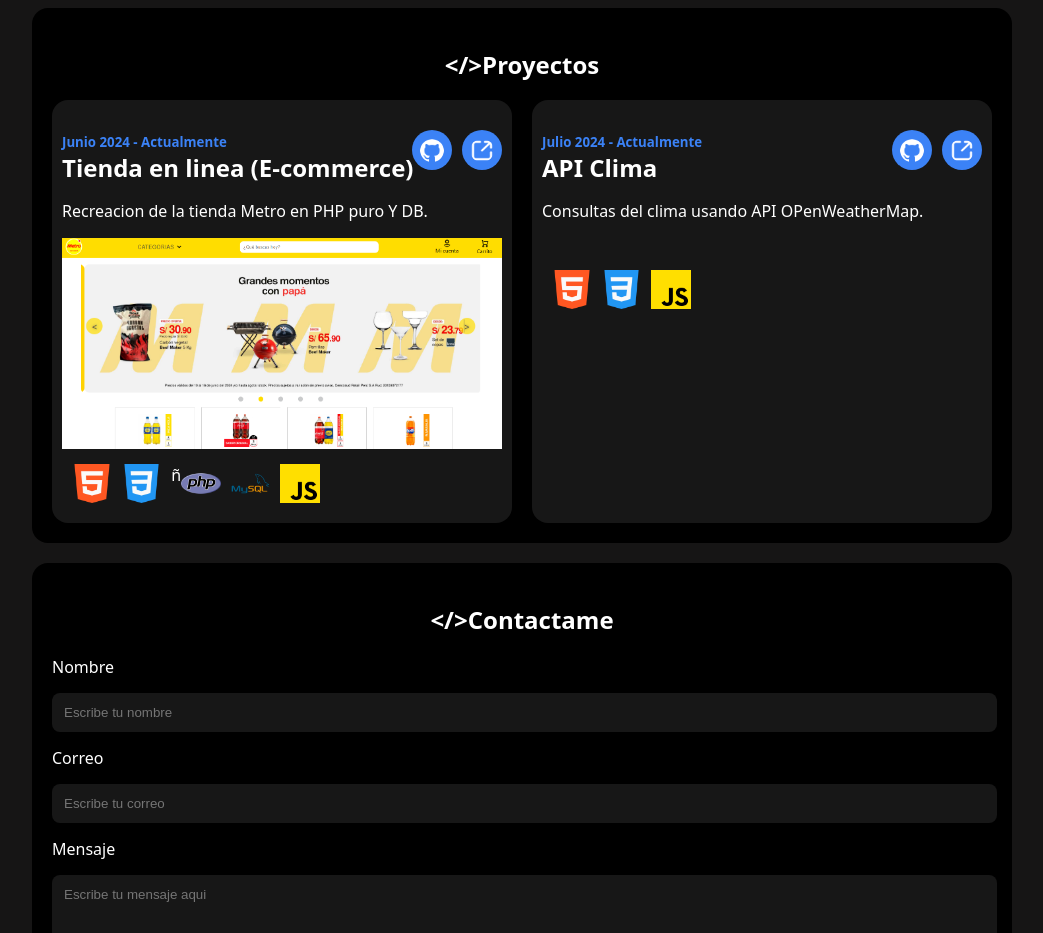
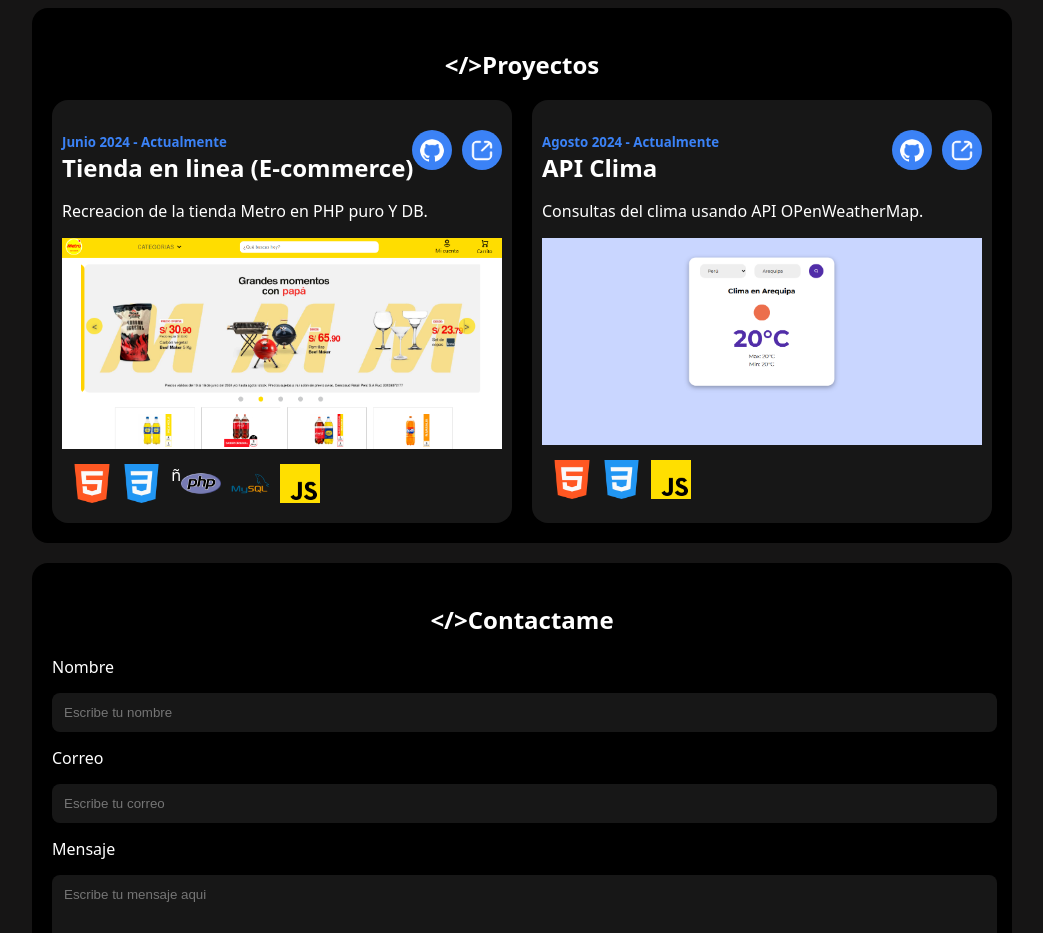
Before and after one commit to Akashizzz1/Portafolio, a plain HTML site: page index.html in a window 1280 px wide. Shown: the part 1080-2013 px from the top of the page, without its empty margins (118-1161 px from the left). Drawn offline with Linux system fonts and the light colour scheme.

Commit message:
update index

```diff
--- a/index.html
+++ b/index.html
@@ -98,7 +98,7 @@
             </div>
             <div class="project2">
                 <div class="title-social-container">
-                    <h5>Julio 2024 - Actualmente</h5>
+                    <h5>Agosto 2024 - Actualmente</h5>
                     <h2>API Clima</h2>
                 </div>
                 <div class="social-links">
@@ -114,7 +114,7 @@
                     </div>
                 </div>
                 <p>Consultas del clima usando API OPenWeatherMap.</p>
-                <img src="/image/proyectos/.jpg" alt="">
+                <img src="/image/proyectos/proyecto2.png" alt="">
                 <div class="dev2">
                     <img src="/image/html-5.png" alt="">
                     <img src="/image/css.png" alt="">
```
Also changed, not shown: image/proyectos/22.jpg (deleted), image/proyectos/proyecto2.png (added).
